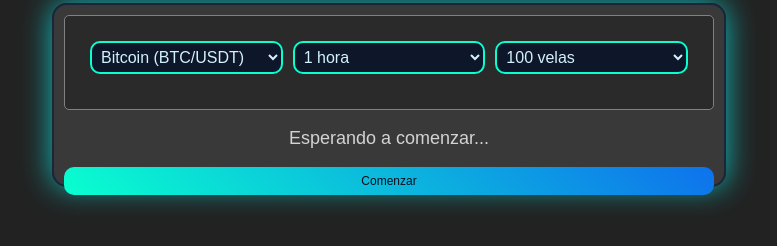
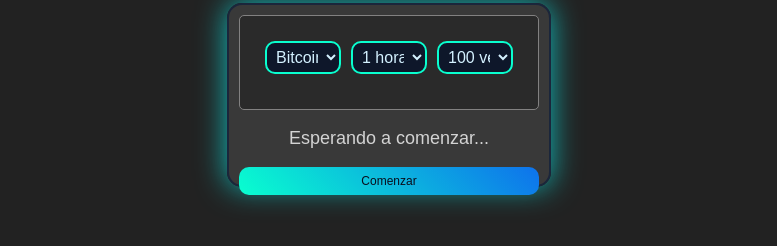
Before and after one commit to andres28m/minichoch, a plain HTML site: page index.html in a window 1280 px wide. Shown: the whole page, without its empty margins (251-1028 px from the left). Drawn offline with Linux system fonts and the light colour scheme.

Commit message:
Update index.html

```diff
--- a/index.html
+++ b/index.html
@@ -26,7 +26,7 @@
             box-shadow: 0px 0px 30px rgba(9, 255, 255, 0.7);
             width: 100%;
             height: 160px;
-            max-width: 650px;
+            max-width: 300px;
             margin: 0 auto;
         }
 
```
